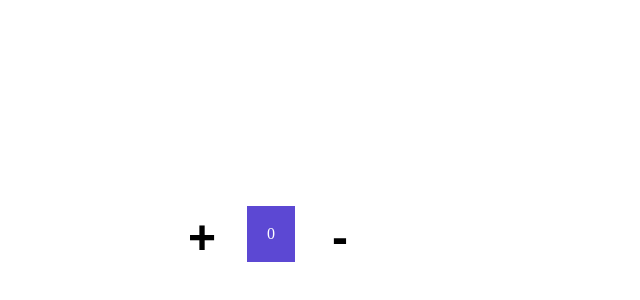
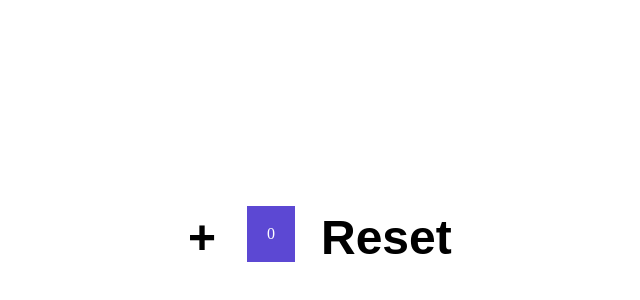
Before and after one commit to tristanwermelinger/react_counter, a React (Vite) app: page / in a window 1280 px wide. Shown: the part 166-466 px from the top of the page, without its empty margins (369-1009 px from the left). Built offline with nearby package versions, Linux system fonts and the light colour scheme; the HTML template or start-up script is replaced by a standard one.

Commit message:
4 commit

```diff
--- a/src/App.css
+++ b/src/App.css
@@ -25,7 +25,3 @@ button {
 .none {
   display: none;
 }
-
-.block {
-  display: inline-block;
-}
--- a/src/App.jsx
+++ b/src/App.jsx
@@ -2,6 +2,7 @@ import "./App.css";
 import { useState } from "react";
 import Increment from "./components/Increment";
 import Decrement from "./components/Decrement";
+import Reset from "./components/Reset";
 
 function App() {
   //console.log(App);
@@ -11,10 +12,8 @@ function App() {
     <>
       <Increment counter={counter} setCounter={setCounter} />
       <p>{counter}</p>
-      <Decrement
-        className={counter === 0 ? "none" : "block"}
-        setCounter={setCounter}
-      />
+      <Decrement counter={counter} setCounter={setCounter} />
+      <Reset counter={counter} setCounter={setCounter} />
     </>
   );
 }
--- a/src/components/Decrement.jsx
+++ b/src/components/Decrement.jsx
@@ -1,6 +1,7 @@
 const Decrement = (props) => {
   return (
     <button
+      className={props.counter === 0 && "none"}
       onClick={() => {
         props.setCounter(props.counter - 1);
       }}
--- /dev/null
+++ b/src/components/Reset.jsx
@@ -0,0 +1,15 @@
+const Reset = (props) => {
+  return (
+    <button
+      onClick={() => {
+        {
+          props.setCounter(0);
+        }
+      }}
+    >
+      Reset
+    </button>
+  );
+};
+
+export default Reset;
```
